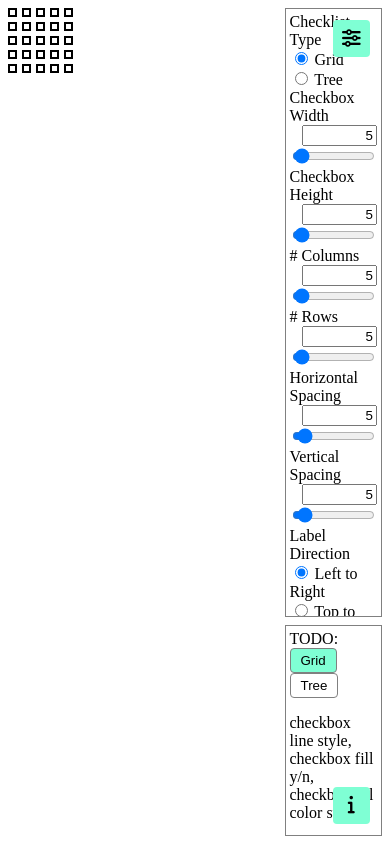
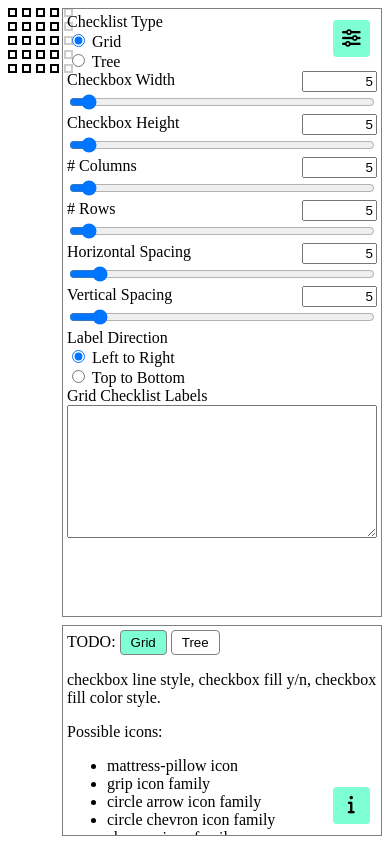
Before and after one commit to DutyS12345/print-website, a website: page index.html in a window 390 px wide. Drawn offline with Linux system fonts and the light colour scheme.

Commit message:
better mobile

```diff
--- a/scripts/index.js
+++ b/scripts/index.js
@@ -131,7 +131,7 @@ function loadControlsState() {
     } catch (e) {
         console.log(e);
     }
-    console.log(controlState)
+    // console.log(controlState)
 }
 
 function loadSliderControlValue(controlsElement, controlId) {
@@ -461,7 +461,7 @@ function resetPrintContentStyles() {
 function updatePrintContentStyles() {
     var newRules = Object.values(printContentStyleSheetRules).filter((rule) => rule !== undefined).join(' ')
     newRules = newRules.replaceAll(/\n\s*/g, "");
-    console.log(newRules);
+    // console.log(newRules);
     printContentStyleSheet.replaceSync(newRules);
 }
 
--- a/styles/index.css
+++ b/styles/index.css
@@ -70,7 +70,7 @@ td.checkbox {
         z-index: 1;
         top: 8px;
         right: 8px;
-        width: 25vw;
+        width: min(max(25vw, 20em), calc(100% - 16px));
         background: #ffffffcc;
         border: 1px solid gray;
         box-sizing: border-box;
@@ -85,7 +85,7 @@ td.checkbox {
         position: fixed;
         right: 8px;
         bottom: 8px;
-        width: 25vw;
+        width: min(max(25vw, 20em), calc(100% - 16px));
         background: #ffffffcc;
         border: 1px solid gray;
         box-sizing: border-box;
```
